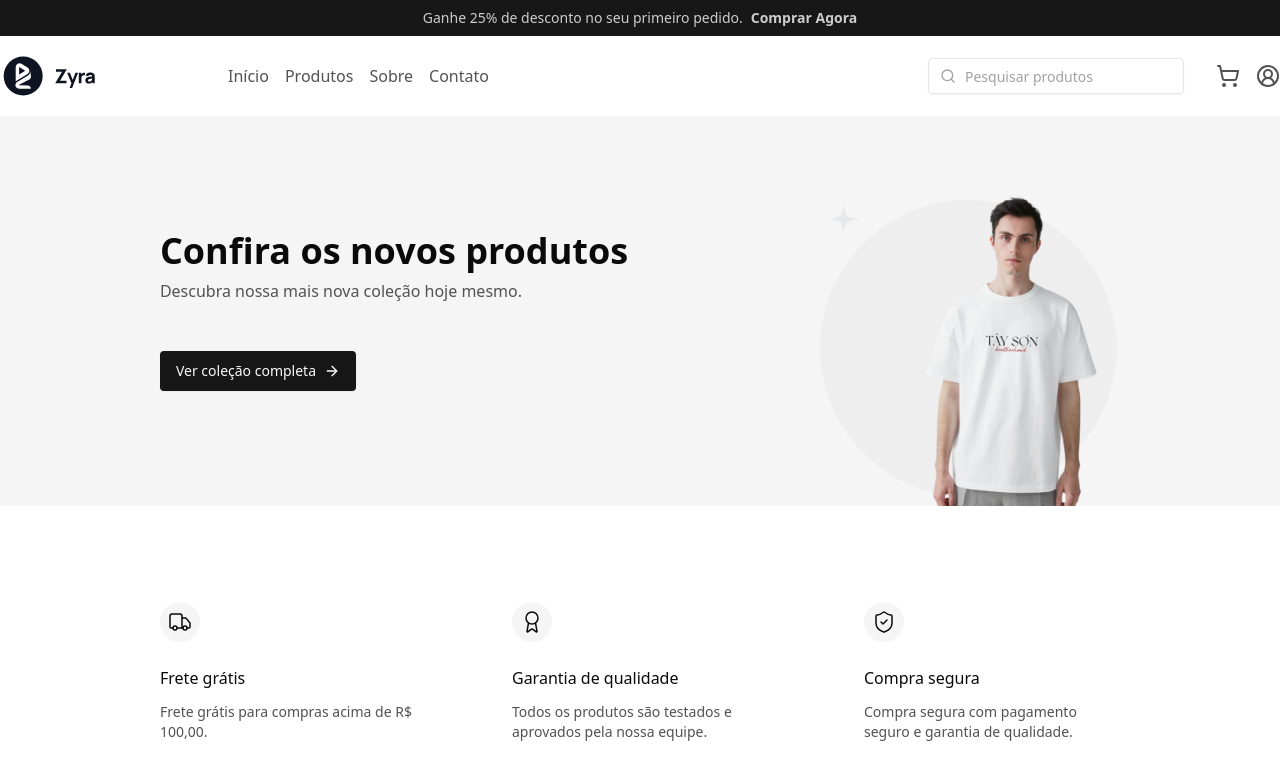
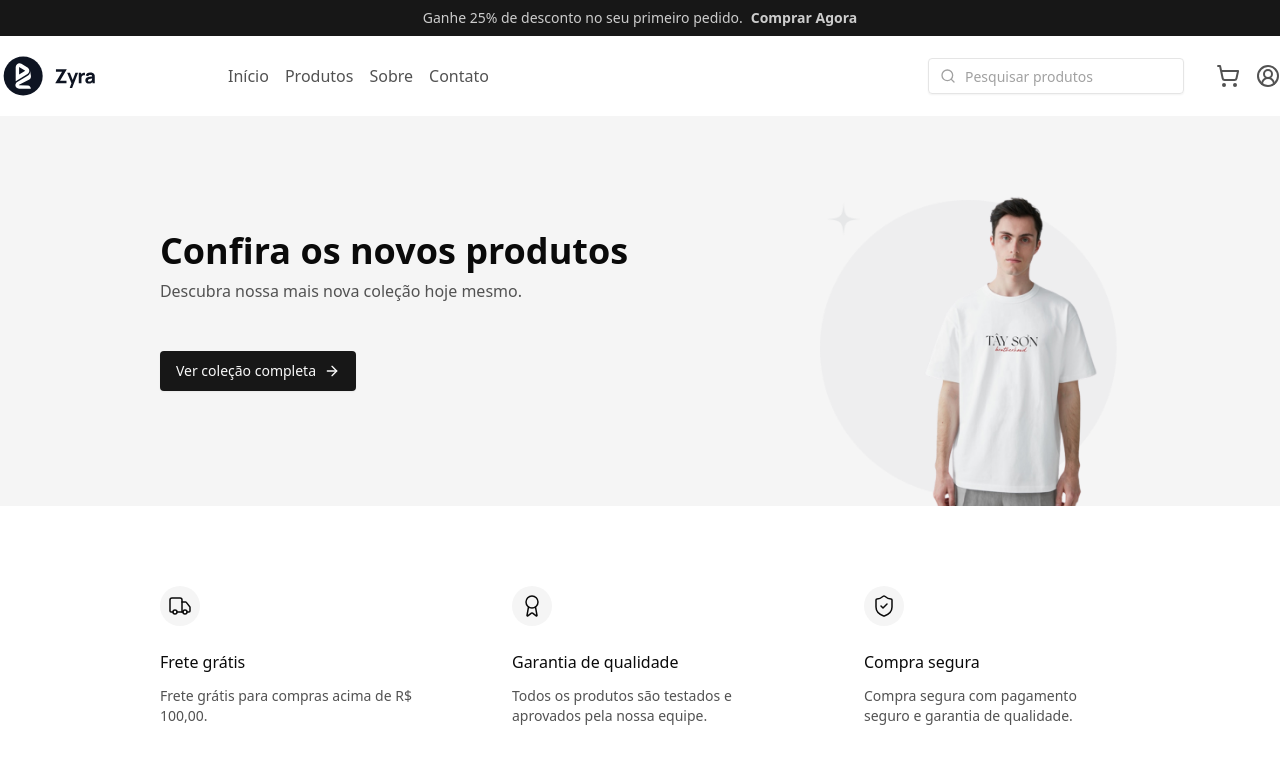
Before and after one commit to NcryScooby/zyra, a Next.js app: page / in a window 1280 px wide. Shown: the top 780 px of the page. Built offline with nearby package versions, Linux system fonts and the light colour scheme.

Commit message:
feat: add feature card

```diff
--- a/src/app/page.tsx
+++ b/src/app/page.tsx
@@ -16,7 +16,7 @@ export default function Home() {
           href: "/produtos",
         }}
       />
-      <div className="flex justify-center max-w-7xl mx-auto p-24 gap-24">
+      <div className="flex justify-center max-w-7xl mx-auto p-20 gap-24">
         <FeatureCard
           icon={<TruckIcon className="w-6 h-6" strokeWidth={1.5} />}
           title="Frete grátis"
```
